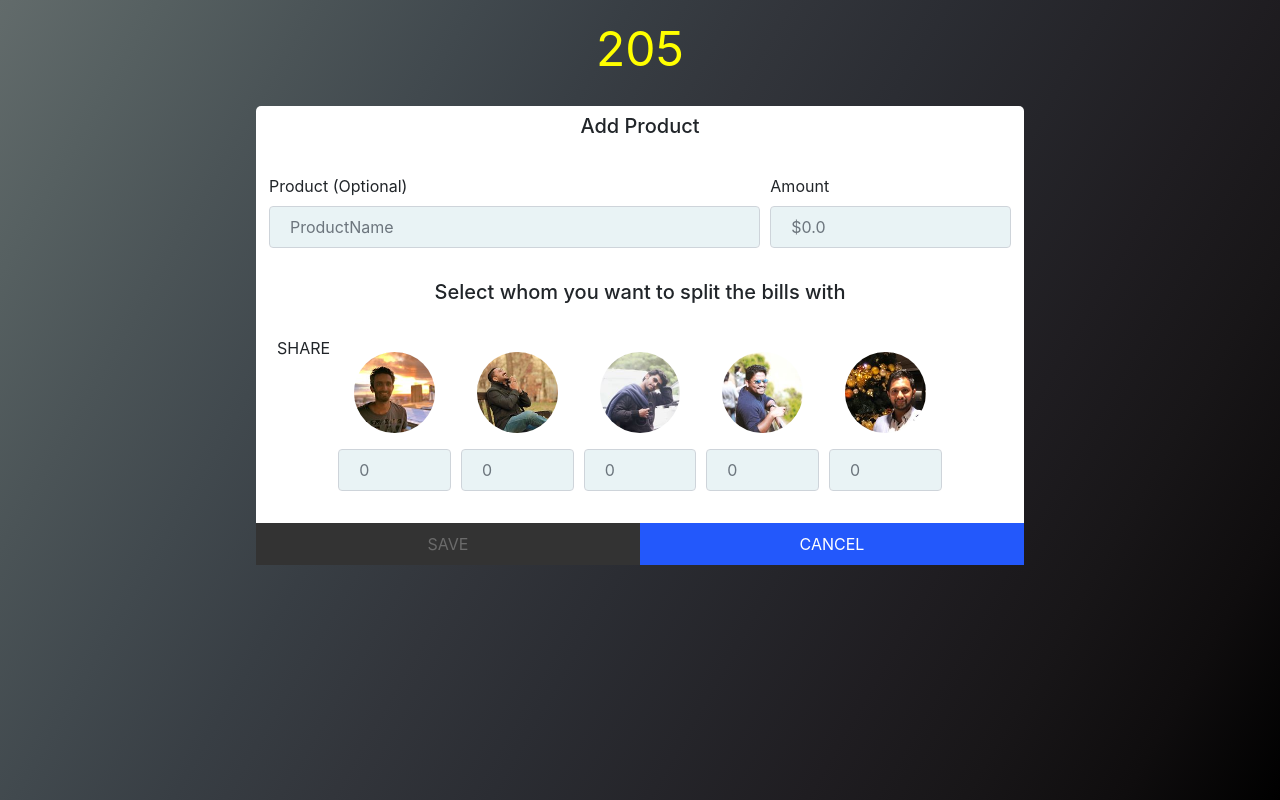
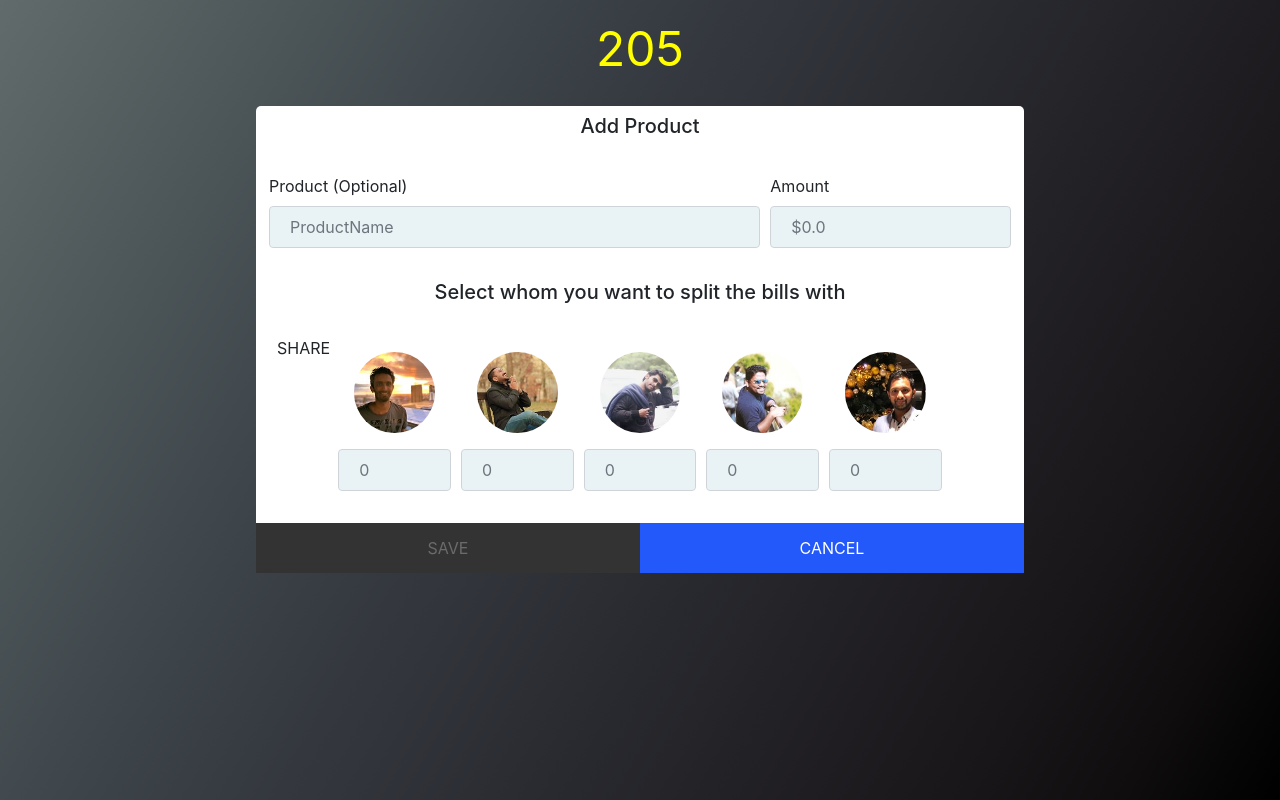
Before and after one commit to JishnuRamesh/bill-splitter, a React (Create React App) app: page / in a window 1280 px wide. Built offline with nearby package versions, Linux system fonts and the light colour scheme.

Commit message:
changed the height of bottom save and cancel

```diff
--- a/src/index.css
+++ b/src/index.css
@@ -42,8 +42,8 @@ code {
 .bottom-save {
 
 
-  height: 42px;
-  line-height: 42px;
+  height: 50px;
+  line-height: 50px;
   background-color: #333333;
   color : #6b6b6b;
   text-align: center
@@ -54,8 +54,8 @@ code {
 
 .bottom-cancel {
 
-  height: 42px;
-  line-height: 42px;
+  height: 50px;
+  line-height: 50px;
   background-color: #2358fb;
   color : #ffffff
 
```
